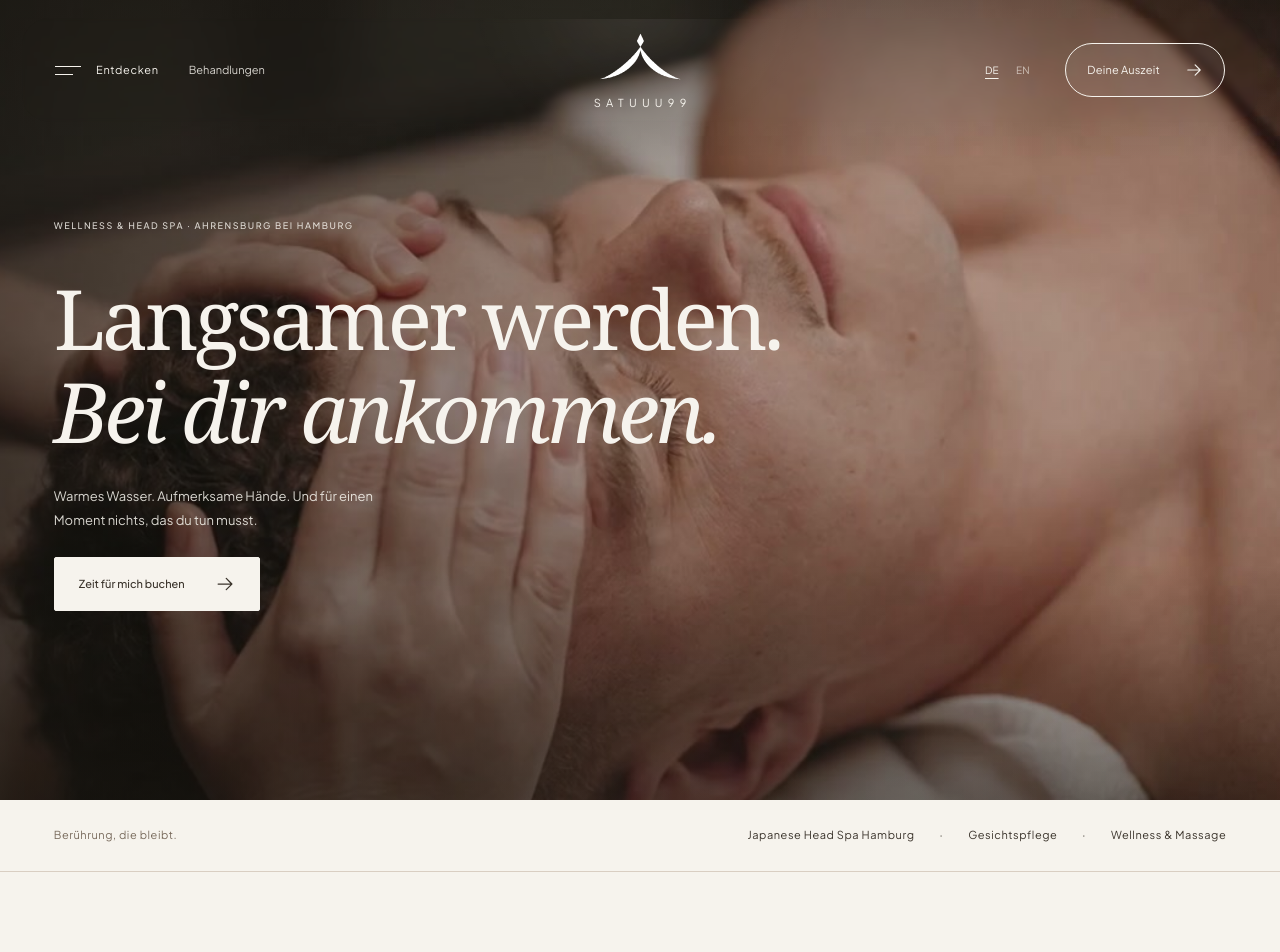
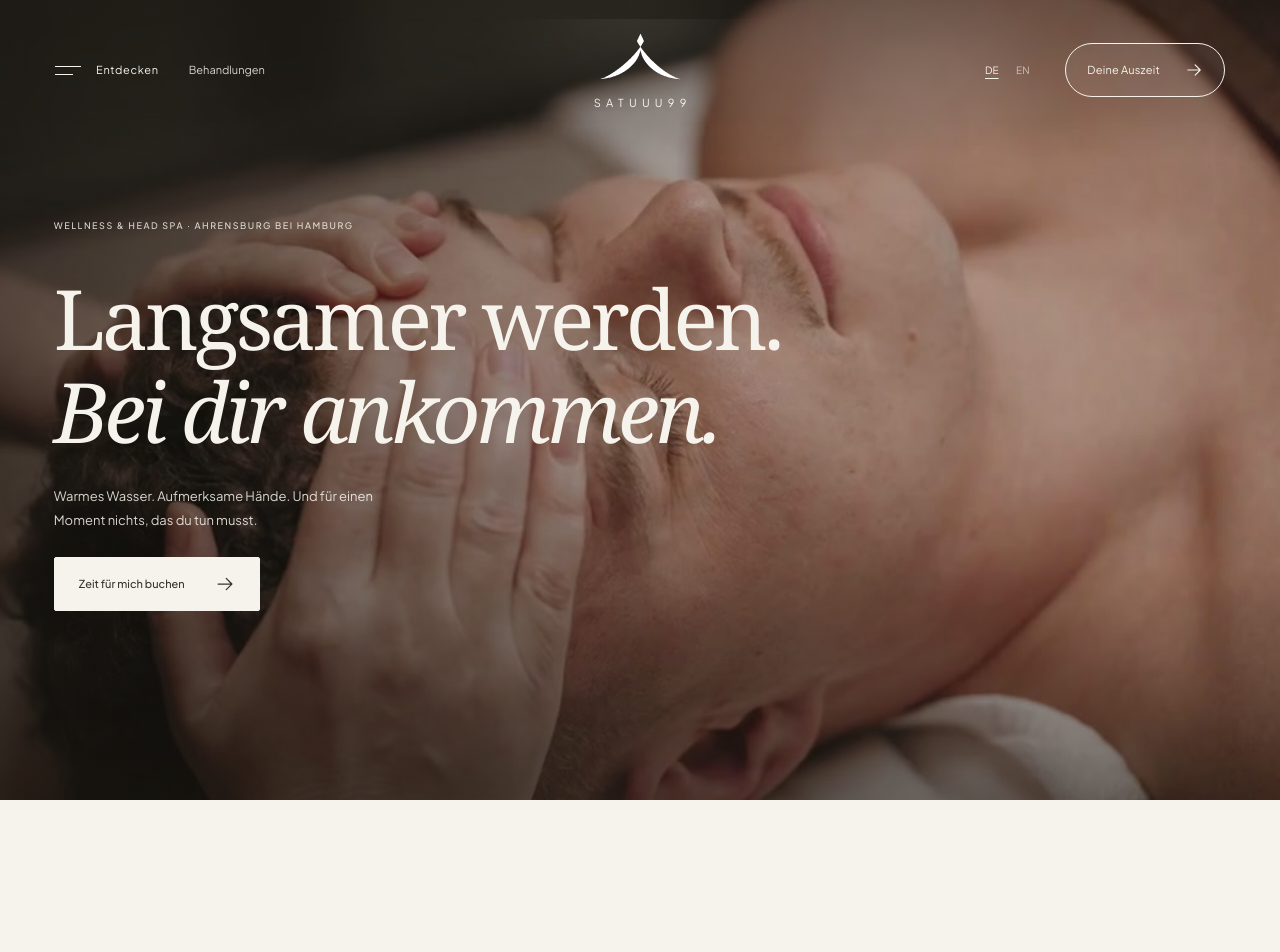
Before and after one commit to ohohohreohpul/satuuu99, a React (Vite) app: page / in a window 1280 px wide. Shown: the top 952 px of the page. Built offline with nearby package versions, Linux system fonts and the light colour scheme; a web font is replaced by a local one.

Commit message:
remove hero keyword navigation strip

```diff
--- a/src/sections/Hero.tsx
+++ b/src/sections/Hero.tsx
@@ -7,7 +7,6 @@ import { ArrowRightIcon } from "../components/ui/Icons";
 export function Hero() {
   const { t } = useLang();
   return (
-    <>
     <section id="top" className="hero" aria-labelledby="hero-title">
       <div className="hero-copy">
         <p className="eyebrow">
@@ -44,23 +43,5 @@ export function Hero() {
         />
       </div>
     </section>
-      <div
-        className="ritual-index"
-        aria-label={t({ de: "Unsere Schwerpunkte", en: "Our specialities" })}
-      >
-        <span>
-          {t({ de: "Berührung, die bleibt.", en: "Care that stays with you." })}
-        </span>
-        <a href="/head-spa-hamburg">Japanese Head Spa Hamburg</a>
-        <span aria-hidden>·</span>
-        <a href="/?focus=face#rituale">
-          {t({ de: "Gesichtspflege", en: "Facial care" })}
-        </a>
-        <span aria-hidden>·</span>
-        <a href="/?focus=body#rituale">
-          {t({ de: "Wellness & Massage", en: "Wellness & massage" })}
-        </a>
-      </div>
-    </>
   );
 }
```
Lines whose indentation alone changed are shown as unchanged.
